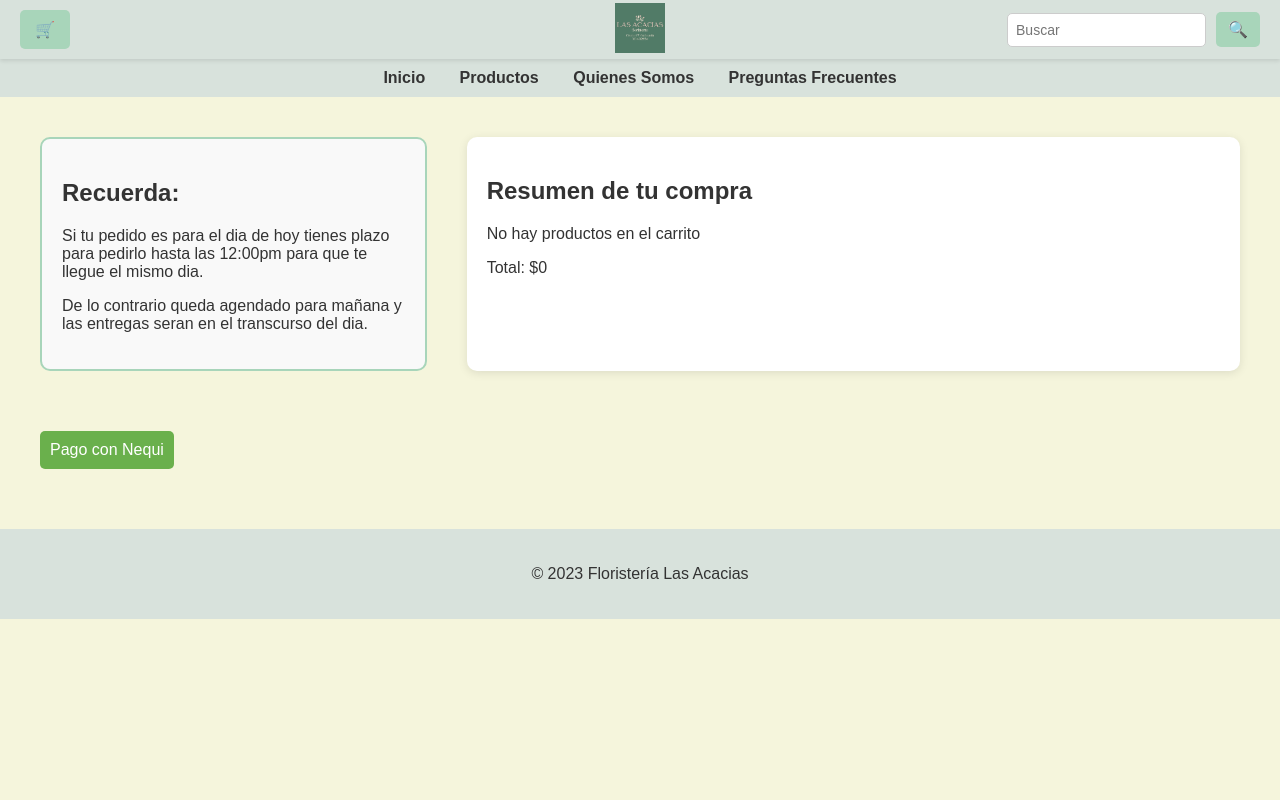
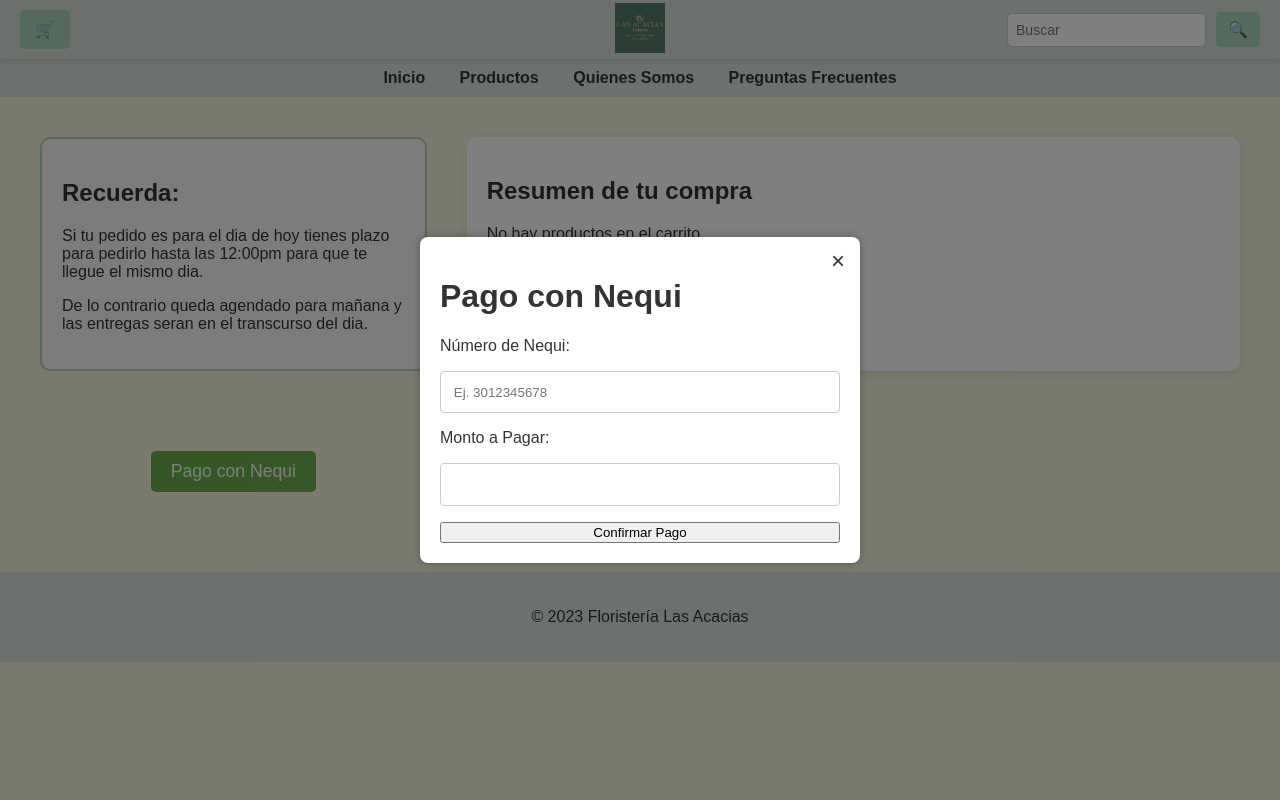
Before and after one commit to SantiagoCrispoca/Lasacacias, a PHP site: page /pagos.html in a window 1280 px wide. Run offline with PHP 8.4, Linux system fonts and the light colour scheme.

Commit message:
Pedir datos Nequi

```diff
--- a/pagos.html
+++ b/pagos.html
@@ -5,6 +5,49 @@
   <meta name="viewport" content="width=device-width, initial-scale=1.0">
   <title>Pagos - Floristería Las Acacias</title>
   <link rel="stylesheet" href="styles.css">
+  <style>
+    /* Estilos para centrar el botón de pago */
+    .botones-pago {
+      display: flex;
+      justify-content: center;
+      margin-top: 20px;
+    }
+    .pago-nequi {
+      padding: 10px 20px;
+      font-size: 1.1em;
+      cursor: pointer;
+    }
+    /* Estilos para el modal centrado */
+    .modal {
+      display: none; /* Se muestra al activar */
+      position: fixed;
+      z-index: 9999;
+      left: 0;
+      top: 0;
+      width: 100%;
+      height: 100%;
+      background: rgba(0, 0, 0, 0.5);
+      display: flex;
+      align-items: center;
+      justify-content: center;
+    }
+    .modal-contenido-nequi {
+      background: #fff;
+      padding: 20px;
+      border-radius: 8px;
+      width: 90%;
+      max-width: 400px;
+      box-shadow: 0 0 10px rgba(0,0,0,0.3);
+      position: relative;
+    }
+    .cerrar-modal {
+      position: absolute;
+      top: 10px;
+      right: 15px;
+      font-size: 1.5em;
+      cursor: pointer;
+    }
+  </style>
 </head>
 <body>
   <!-- Header -->
@@ -45,11 +88,29 @@
       <div class="resumen-total">Total: $<span id="resumen-total">0</span></div>
     </div>
 
-        <!-- Botón de Pago con Nequi -->
+    <!-- Botón de Pago con Nequi (centrado) -->
     <div class="botones-pago">
       <button id="pago-nequi" class="pago-nequi">Pago con Nequi</button>
     </div>
   </main>
+
+  <!-- Modal de Nequi (centrado en pantalla) -->
+  <div id="nequiModal" class="modal">
+    <div class="modal-contenido-nequi">
+      <span class="cerrar-modal">&times;</span>
+      <h1>Pago con Nequi</h1>
+      <form id="nequiPaymentForm">
+        <label for="nequiPhone">Número de Nequi:</label>
+        <input type="text" id="nequiPhone" placeholder="Ej. 3012345678" required>
+
+        <label for="amount">Monto a Pagar:</label>
+        <input type="number" id="amount" value="" readonly>
+
+        <button type="submit">Confirmar Pago</button>
+      </form>
+      <div id="paymentStatus"></div>
+    </div>
+  </div>
 
   <!-- Footer -->
   <footer>
@@ -61,14 +122,16 @@
       const carrito = JSON.parse(localStorage.getItem('carrito')) || [];
       const resumenItems = document.getElementById('resumen-items');
       const resumenTotal = document.getElementById('resumen-total');
+      const modal = document.getElementById("nequiModal");
+      const spanCerrar = document.querySelector(".cerrar-modal");
+      const amountField = document.getElementById("amount");
 
+      // Mostrar resumen del carrito
+      let total = 0;
       if(carrito.length === 0) {
           resumenItems.innerHTML = "<p>No hay productos en el carrito</p>";
-                return;
-            }
-
-            let total = 0;
-            resumenItems.innerHTML = carrito.map((item, index) => {
+      } else {
+          resumenItems.innerHTML = carrito.map(item => {
               const precio = parseInt(item.precio.replace(/\D/g, '')) || 0;
               const accesorioPrecio = item.accesorio === 'ninguno' ? 0 :
                   item.accesorio === 'oso' ? 10000 :
@@ -77,20 +140,78 @@
 
               const subtotal = (precio + accesorioPrecio) * item.cantidad;
               total += subtotal;
-
               return `
                   <div class="item-resumen">
                       <img src="${item.imagen}" alt="${item.nombre}">
                       <h3>${item.nombre}</h3>
                       <p>Cantidad: ${item.cantidad}</p>
                       ${ item.mensaje ? `<p>Comentario: ${item.mensaje}</p>` : '' }
-                    ${ item.accesorio && item.accesorio !== 'ninguno' ? `<p>Accesorio: ${item.accesorio}</p>` : '' }
+                      ${ item.accesorio !== 'ninguno' ? `<p>Accesorio: ${item.accesorio}</p>` : '' }
                       <p>Subtotal: $${subtotal.toLocaleString()}</p>
                   </div>
               `;
           }).join('');
+          resumenTotal.textContent = total.toLocaleString();
+          amountField.value = total; // Auto-llenar monto
+      }
 
-            resumenTotal.textContent = total.toLocaleString();
+      // Mostrar modal al hacer clic en el botón de pago
+      document.getElementById("pago-nequi").addEventListener("click", () => {
+    modal.style.display = "flex"; // Activar flex aquí
+    });
+
+      // Cerrar modal
+      spanCerrar.addEventListener("click", () => {
+          modal.style.display = "none";
+      });
+
+      window.addEventListener("click", (event) => {
+          if (event.target === modal) {
+              modal.style.display = "none";
+          }
+      });
+
+      // Manejar pago
+      document.getElementById("nequiPaymentForm").addEventListener("submit", async (e) => {
+          e.preventDefault();
+          const phone = document.getElementById("nequiPhone").value;
+
+          // Validación básica del número de Nequi
+          if (!/^3\d{9}$/.test(phone)) {
+              alert("Número de Nequi inválido");
+              return;
+          }
+
+          try {
+              // Aquí iría la llamada a tu backend que integra con Nequi
+              const response = await fetch('URL_DE_TU_BACKEND/nequi', {
+                  method: 'POST',
+                  headers: { 'Content-Type': 'application/json' },
+                  body: JSON.stringify({
+                      phone: phone,
+                      amount: total,
+                      reference: `Pedido-${Date.now()}`
+                  })
+              });
+
+              if (response.ok) {
+                  document.getElementById("paymentStatus").innerHTML = `
+                      <p class="success">✔️ Pago solicitado. Verifica tu app Nequi para confirmar</p>
+                  `;
+                  localStorage.removeItem('carrito'); // Vaciar carrito
+                  setTimeout(() => window.location.href = "index.html", 3000);
+              } else {
+                  document.getElementById("paymentStatus").innerHTML = `
+                      <p class="error">❌ Error al procesar el pago</p>
+                  `;
+              }
+          } catch (error) {
+              console.error("Error:", error);
+              document.getElementById("paymentStatus").innerHTML = `
+                  <p class="error">---NEQUI NO RESPONDE---</p>
+              `;
+          }
+      });
     });
   </script>
 </body>
--- a/styles.css
+++ b/styles.css
@@ -775,3 +775,39 @@
 .pago-nequi:hover {
     background: #489839;
 }
+
+.modal-contenido-nequi {
+    background: white;
+    padding: 2rem;
+    border-radius: 10px;
+    width: 90%;
+    max-width: 500px;
+}
+
+.cerrar-modal {
+    float: right;
+    font-size: 1.5rem;
+    cursor: pointer;
+}
+
+#nequiPaymentForm {
+    display: flex;
+    flex-direction: column;
+    gap: 1rem;
+}
+
+#nequiPaymentForm input {
+    padding: 0.8rem;
+    border: 1px solid #ccc;
+    border-radius: 4px;
+}
+
+.success { color: green; }
+.error { color: red; }
+
+.botones-pago {
+    display: flex;
+    justify-content: center;
+    margin: 20px auto;
+    width: 100%;
+  }
```
Lines whose indentation alone changed are shown as unchanged.
